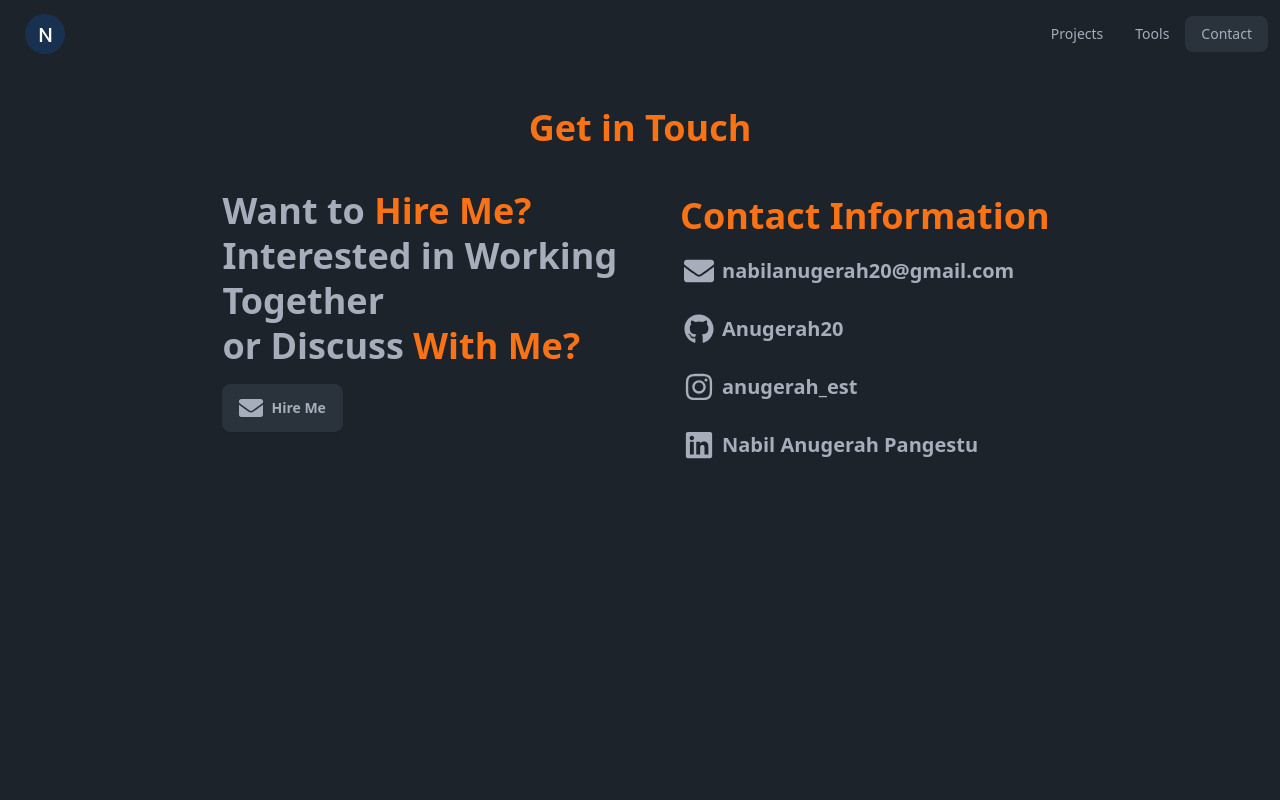
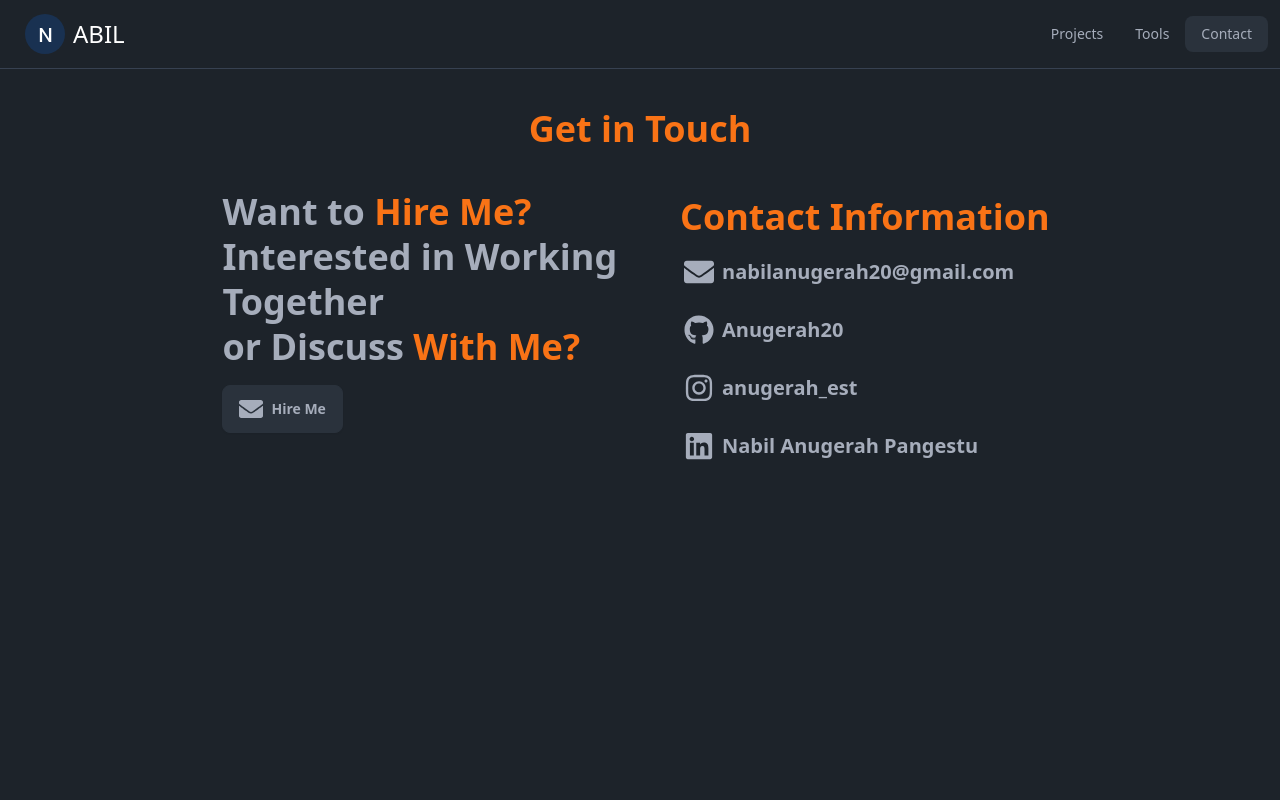
Before and after one commit to Anugerah20/Portfolio-V.2, a React (Vite) app: page /contact in a window 1280 px wide. Shown: the top 800 px of the page. Built offline with nearby package versions, Linux system fonts and the light colour scheme.

Commit message:
update(styling/ui): new styling ui tailwind border nav

```diff
--- a/src/components/Nav.jsx
+++ b/src/components/Nav.jsx
@@ -5,16 +5,16 @@ import IconName from "../assets/icon-nabil.svg"
 
 const Nav = () => {
      return (
-          <div className="navbar dark:bg-base-100 light:bg-base-100">
+          <div className="navbar border-b border-gray-700">
                <div className="navbar-start">
                     {/* Logo or Branding */}
                     <NavLink to="/" className="btn btn-ghost text-2xl">
-                         <img src={IconName} className="w-10 h-10" alt="Icon Name" />
+                         <img src={IconName} className="w-10 h-10" alt="Icon Name" /><span className="text-2xl font-medium text-white uppercase">abil</span>
                     </NavLink>
                </div>
 
                {/* Hamburger menu for small screens */}
-               <div className="navbar-end lg:hidden dark:bg-base-100 light:bg-base-100">
+               <div className="navbar-end lg:hidden">
                     <div className="dropdown dropdown-left">
                          <div tabIndex={0} role="button" className="btn btn-ghost">
                               <svg
```
